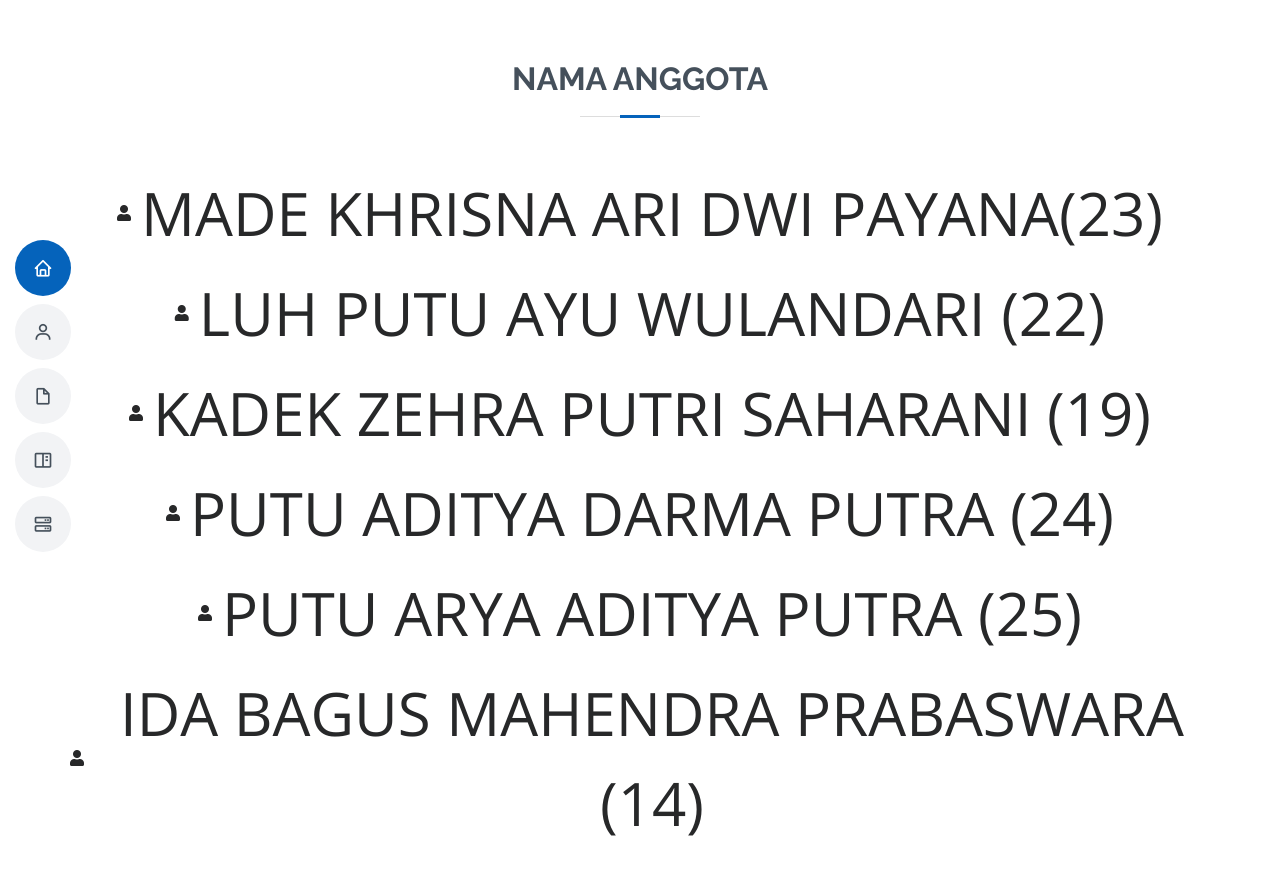
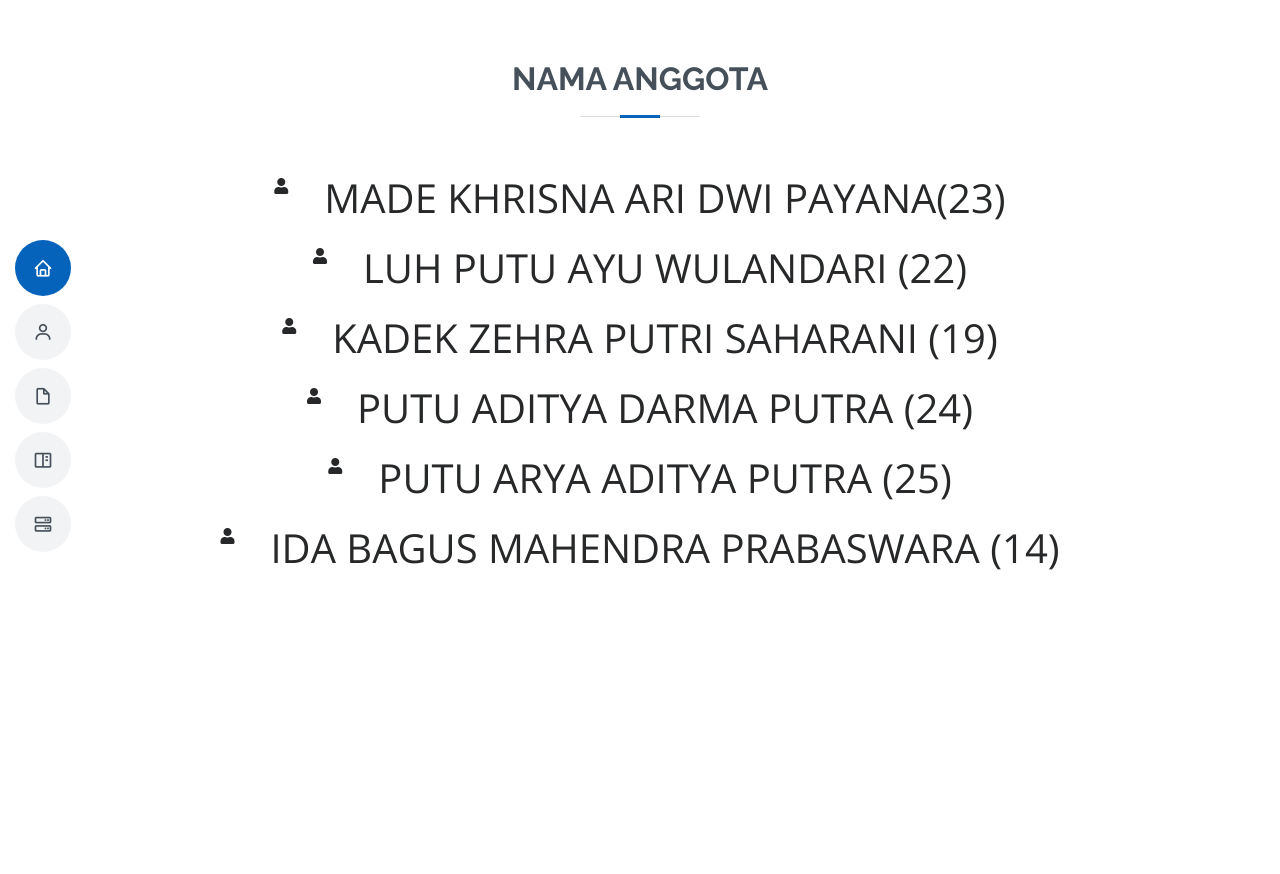
Before and after one commit to Xvannn07/profil-tjkt, a website: page html/anggota.html in a window 1280 px wide. After the commit the page ends 800 px from the top, so only its background shows below. Drawn offline with nearby package versions, Linux system fonts and the light colour scheme; files that its build step writes are made by us from their sources; files whose address does not match are found by name.

Commit message:
Update style2.css

```diff
--- a/assets/css/style2.css
+++ b/assets/css/style2.css
@@ -36,11 +36,13 @@ h2 {
 }
 .member-icon {
     margin-right: 10px;
+    width: 40px;
+    height: 40px;
 }
 .member-name {
     /* Flex tidak perlu diterapkan jika ingin menengahkan vertikal */
     text-align: center; /* Menengahkan secara horizontal */
-    font-size: 60px;
+    font-size: 40px;
 }
 
 /* Style untuk Profil Guru dan Pegawai */
```
